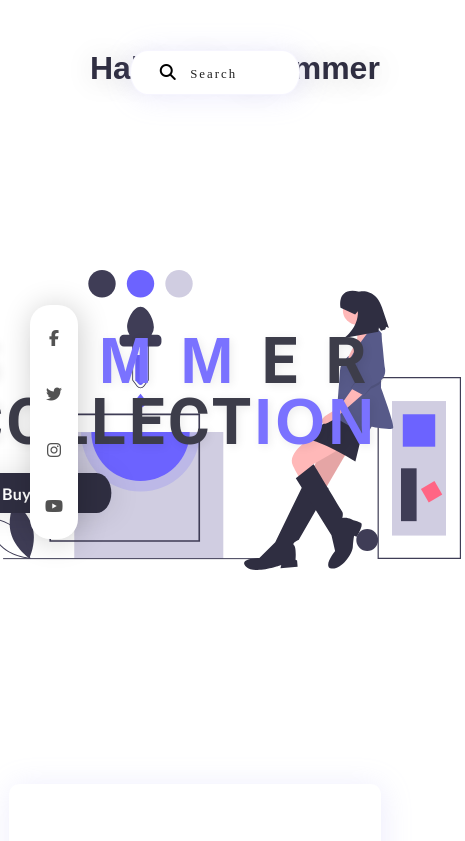
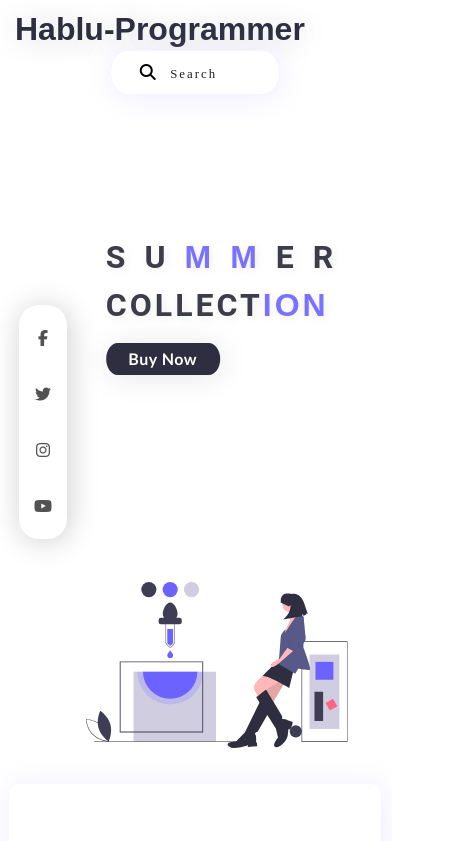
Before and after one commit to MehedeHasan01/GoriberEcommerce, a plain HTML site: page index.html in a window 390 px wide. Shown: the top 841 px of the page, 465 px wide, since content can reach past the window. Drawn offline with Linux system fonts and the light colour scheme.

Commit message:
chance all

```diff
--- a/style.css
+++ b/style.css
@@ -332,3 +332,106 @@ footer p{
     text-align: center;
     color: #f2f2f2;
 }
+/*Mobile View*/
+@media (max-width: 700px){
+    .logo{
+        position: absolute;
+        left: 15px;
+        top: 11px;
+    }
+    .Searcharea{
+        position: fixed;
+        right: 110px;
+        top: 50px;
+        width: 170px;
+        height: 45px;
+        background-color: #ffffff;
+        display: flex;
+        justify-content: center;
+        align-items: center;
+        border-radius: 10% 10% 10% 10% / 50% 50% 50% 50%;
+        box-shadow: 2px 2px 30px rgba(167, 158, 245, 0.2);
+        box-sizing: border-box ;
+        z-index: 1;
+        border: 1px solid rgba(167, 158, 245, 0.1);
+    }
+    .section1{
+        position: absolute;
+        left: 32%;
+        top: 79%;
+        transform: translate(-15%,-50%);
+    }
+    .section1 img{
+        height: 166px;
+    }
+    .section1button{
+        position: absolute;
+        top: 36%;
+        left: 84%;
+        transform: translate(-90%, -50%);
+    }
+    .section1button h1, h2{
+        font-family:Roboto;
+        font-weight: bold;
+        margin: 0;
+        line-height: 48px;
+        font-size: 2rem;
+        text-shadow: 2px 2px 10px rgba(0, 0, 0,0.08);
+        letter-spacing: 3px;
+        color: #3D3D4A;
+        text-transform: uppercase;
+    }
+    span{
+        color: #7A72FF;
+    }
+    .section1button h1{
+        letter-spacing: 19px;
+    }
+    .btn{
+        width: 114px;
+        height: 32px;
+        background-color: #2f2e41;
+        box-shadow: 2px 2px 30px rgba(0, 0, 0,0.1);
+        display: flex;
+        justify-content: center;
+        align-items: center;
+        border-radius:  10% 10% 10% 10% / 50% 50% 50% 50%;
+        margin-top: 14px;
+        color: #fff;
+        font-family: calibri;
+        font-weight: 600;
+        letter-spacing: 0.5px;
+        font-size: -11rem;
+        outline: none;
+        cursor: pointer;
+        border: transparent !important;
+    }
+    .btn:hover{
+        color: #FFFFFF;
+        background-color: #6e64ff;
+        transition: all ease 0.5s;
+    }
+    .iconArea{
+        position: fixed;
+        left: 19px;
+        top: 50%;
+        transform: translatey(-50%);
+        border-radius: 20px;
+        background-color: #FFFFFF;
+        box-shadow: 2px 2px 30px rgba(0, 0, 0,0.2);
+        padding: 5px 0px;
+        z-index: 1;
+    }
+    .NotificatonInput{
+        width: 307px;
+        background-color: #fff;
+        border-radius: 7% 7% 7% 7% / 50% 50% 50% 50%;
+        height: 92px;
+        justify-content: center;
+        align-items: center;
+        padding: 4px 20px;
+        box-shadow: 2px 5px 30px rgba(0, 0, 0,0.1);
+        display: flex;
+    }
+
+}
```
